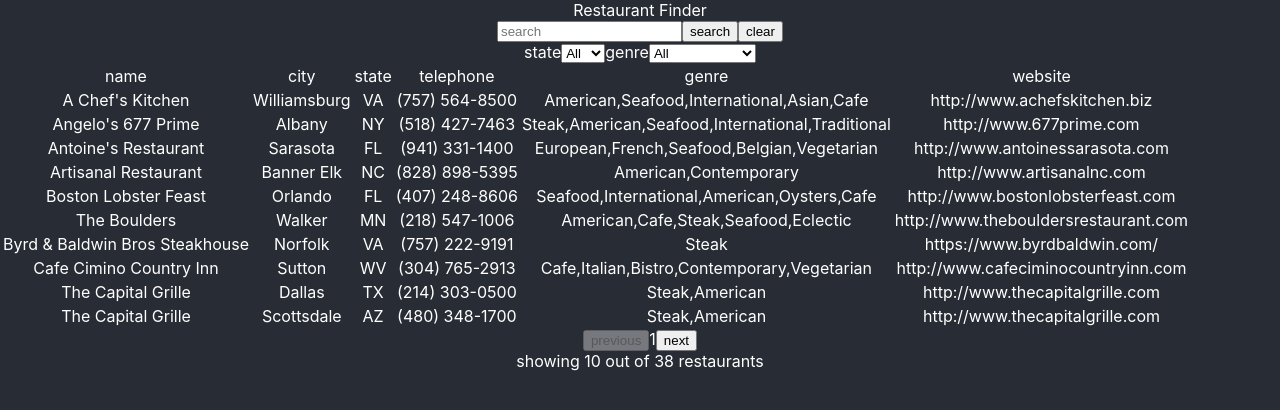
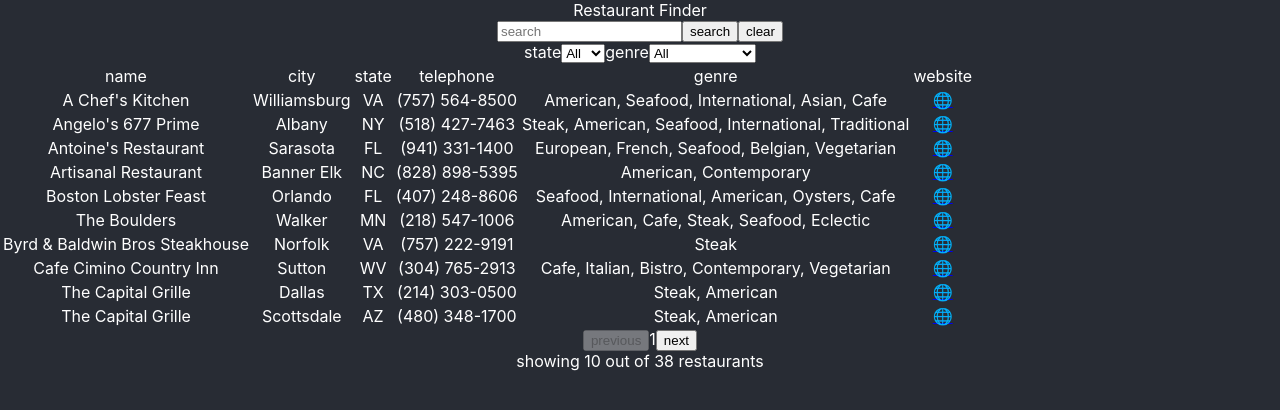
Before and after one commit to GreysonElkins/list-and-filter, a React (Create React App) app: page / in a window 1280 px wide. Shown: the top 410 px of the page. Built offline with nearby package versions, Linux system fonts and the light colour scheme.

Commit message:
Dynamically render list cells

```diff
--- a/src/components/App/App.tsx
+++ b/src/components/App/App.tsx
@@ -14,8 +14,6 @@ const App: React.FC = () => {
   const [error, setError] = useState<string>('')
 
   useEffect(() => {
-      // still need to sort restaurants, should be called in this block
-
       // getRestaurants()
       //   .then(restaurants => {
       //     if (Array.isArray(restaurants)) {
--- a/src/components/List/List.tsx
+++ b/src/components/List/List.tsx
@@ -3,7 +3,6 @@ import React, { useEffect, useState } from 'react'
 
 import { listProps } from './definitions'
 import { stringKeyOptions } from '../SearchAndFilter/definitions'
-// import './RestaurantList.css'
 
 const List: React.FC<listProps> = ({ listItems, columns }) => {
   const [pageNumber, setPageNumber] = useState<number>(1)
@@ -21,14 +20,31 @@ const List: React.FC<listProps> = ({ listItems, columns }) => {
     )
   }
 
+  const examineCell = (cellInfo:any) => {
+    if (Array.isArray(cellInfo)) {
+      return cellInfo.join(', ')
+    } else if (cellInfo.includes('www.') || cellInfo.includes('https')) {
+      return <a href={cellInfo} title="Go to website"><span role="link">🌐</span></a>
+    } else if (typeof(cellInfo) === 'object') {
+      throw `This data is too complex to display: ${cellInfo}`
+    } else if (cellInfo === undefined) {
+      throw `Some data was undefined`
+    } else {
+      return cellInfo
+    }
+  }
+
   const makeDataRows = () => {
     const pageOfItems = paginateList()
     return pageOfItems.reduce((rows: React.ReactNode[], item:stringKeyOptions): React.ReactNode[] => {
-      const row = columns.map(column => (
-        <td>{
-          Array.isArray(item[column]) ? item[column].join(',') : item[column]
-        }</td>
-      ))
+      const row = columns.map(column => {
+        try {
+          return <td>{examineCell(item[column])}</td>
+        } catch (e) {
+          console.error(e)
+          return <td>unknown</td>
+        }
+      })
       rows = rows.concat(<tr>{row}</tr>)
       return rows
     }, [])
```
